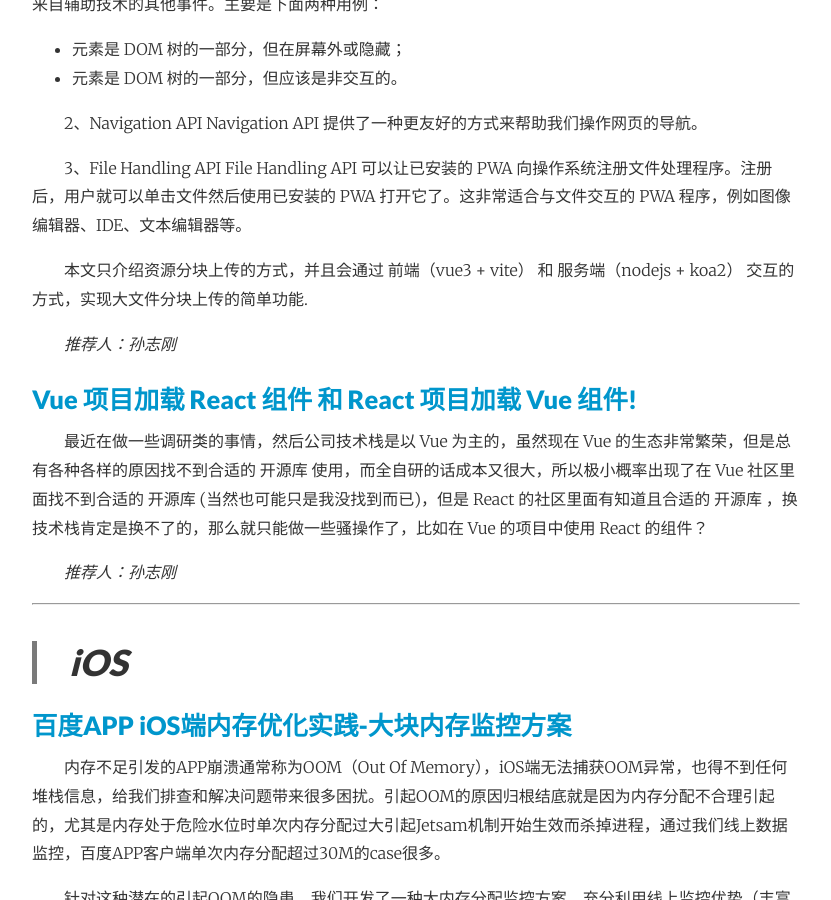
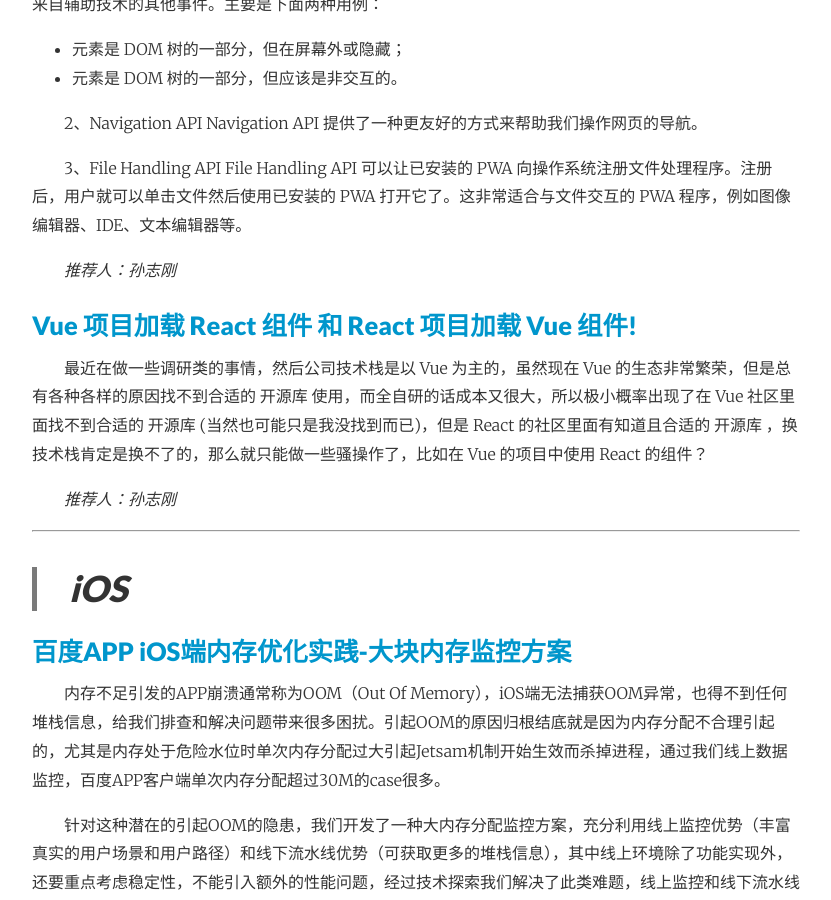
Before and after one commit to yoocky/monthly, a Jekyll site: the page built from _posts/2022-07-01-202207期.md, in a window 1280 px wide and 900 px high, scrolled down 1156 px. Shown: the whole window, without its empty margins (224-1055 px from the left). Built offline with Jekyll 4.4.1, drawn with Linux system fonts in a browser that asks for light colours; nearby versions of some CDN libraries.

Commit message:
feat(post): add 220207

```diff
--- a/_posts/2022-07-01-202207期.md
+++ b/_posts/2022-07-01-202207期.md
@@ -55,8 +55,6 @@
 3、File Handling API
 File Handling API 可以让已安装的 PWA 向操作系统注册文件处理程序。注册后，用户就可以单击文件然后使用已安装的 PWA 打开它了。这非常适合与文件交互的 PWA 程序，例如图像编辑器、IDE、文本编辑器等。
 
-本文只介绍资源分块上传的方式，并且会通过 前端（vue3 + vite） 和 服务端（nodejs + koa2） 交互的方式，实现大文件分块上传的简单功能.
-
 *推荐人：孙志刚*
 
 
```
